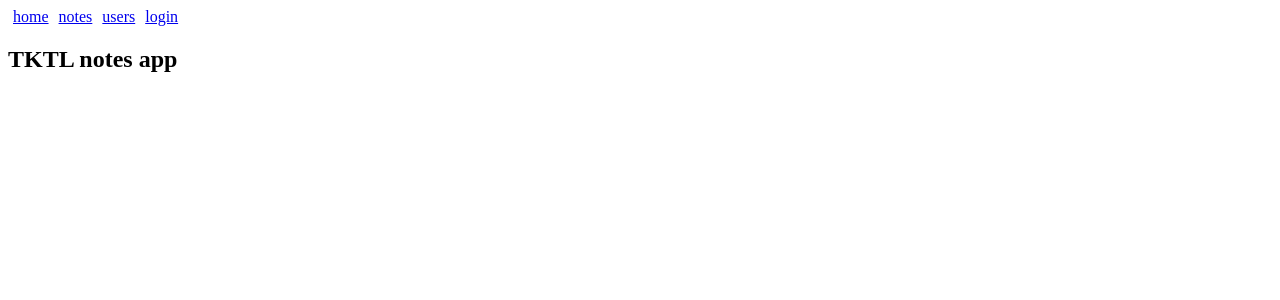
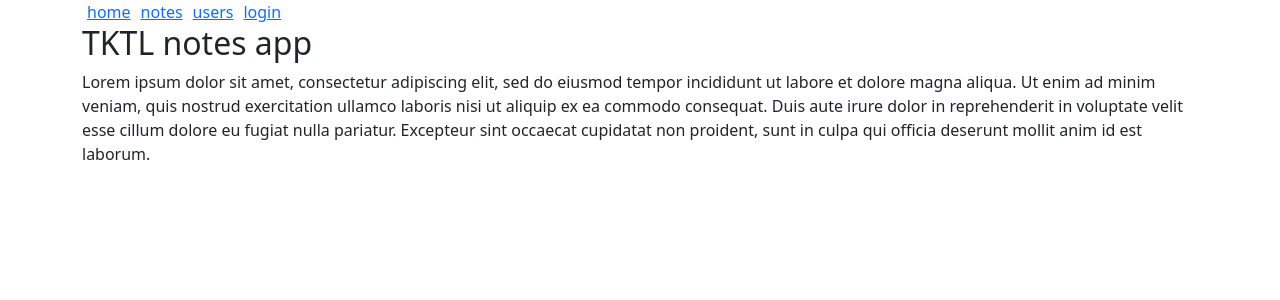
Before and after one commit to Serenablack/react-router, a React (Create React App) app: page / in a window 1280 px wide. Shown: the top 300 px of the page. Built offline with nearby package versions, Linux system fonts and the light colour scheme.

Commit message:
adding styles using react bootstrap

```diff
--- a/package.json
+++ b/package.json
@@ -7,6 +7,7 @@
     "@testing-library/react": "^13.3.0",
     "@testing-library/user-event": "^13.5.0",
     "react": "^18.2.0",
+    "react-bootstrap": "^2.5.0",
     "react-dom": "^18.2.0",
     "react-router-dom": "^6.3.0",
     "react-scripts": "5.0.1",
--- a/public/index.html
+++ b/public/index.html
@@ -10,10 +10,12 @@
       content="Web site created using create-react-app"
     />
     <link rel="apple-touch-icon" href="%PUBLIC_URL%/logo192.png" />
-    <!--
-      manifest.json provides metadata used when your web app is installed on a
-      user's mobile device or desktop. See https://developers.google.com/web/fundamentals/web-app-manifest/
-    -->
+    <link
+      rel="stylesheet"
+      href="https://cdn.jsdelivr.net/npm/bootstrap@5.1.3/dist/css/bootstrap.min.css"
+      integrity="sha384-1BmE4kWBq78iYhFldvKuhfTAU6auU8tT94WrHftjDbrCEXSU1oBoqyl2QvZ6jIW3"
+      crossorigin="anonymous"
+    />
 
     <!--
       Notice the use of %PUBLIC_URL% in the tags above.
--- a/src/App.js
+++ b/src/App.js
@@ -1,4 +1,6 @@
 import { useState } from "react";
+import { Table, Form, Button } from "react-bootstrap";
+
 import {
   Routes,
   Route,
@@ -9,20 +11,34 @@
 } from "react-router-dom";
 const Home = () => (
   <div>
-    <h2>TKTL notes app</h2>{" "}
+    <h2>TKTL notes app</h2>
+    <p>
+      Lorem ipsum dolor sit amet, consectetur adipiscing elit, sed do eiusmod
+      tempor incididunt ut labore et dolore magna aliqua. Ut enim ad minim
+      veniam, quis nostrud exercitation ullamco laboris nisi ut aliquip ex ea
+      commodo consequat. Duis aute irure dolor in reprehenderit in voluptate
+      velit esse cillum dolore eu fugiat nulla pariatur. Excepteur sint occaecat
+      cupidatat non proident, sunt in culpa qui officia deserunt mollit anim id
+      est laborum.
+    </p>
   </div>
 );
 
 const Notes = ({ notes }) => (
   <div>
     <h2>Notes</h2>
-    <ul>
-      {notes.map((note) => (
-        <li key={note.id}>
-          <Link to={`/notes/${note.id}`}>{note.content}</Link>
-        </li>
-      ))}
-    </ul>
+    <Table striped>
+      <tbody>
+        {notes.map((note) => (
+          <tr key={note.id}>
+            <td>
+              <Link to={`/notes/${note.id}`}>{note.content} </Link>
+            </td>
+            <td>{note.user}</td>
+          </tr>
+        ))}
+      </tbody>
+    </Table>
   </div>
 );
 const Note = ({ note }) => {
@@ -32,6 +48,7 @@
   return (
     <div>
       <h2>Notes</h2>
+
       <div>
         <h2>{note.content}</h2>
         <div>{note.user}</div>
@@ -54,7 +71,7 @@
 
   const onSubmit = (event) => {
     event.preventDefault();
-    props.onLogin("Raju");
+    props.onLogin("Sandhya");
     navigate("/");
   };
 
@@ -62,13 +79,15 @@
     <div>
       <h2>login</h2>
       <form onSubmit={onSubmit}>
-        <div>
-          username: <input />
-        </div>
-        <div>
-          password: <input type="password" />
-        </div>
-        <button type="submit">login</button>
+        <Form.Group>
+          <Form.Label>username:</Form.Label>
+          <Form.Control type="text" name="username" />
+          <Form.Label>password:</Form.Label>
+          <Form.Control type="password" />
+          <Button variant="primary" type="submit">
+            login
+          </Button>
+        </Form.Group>
       </form>
     </div>
   );
@@ -113,7 +132,7 @@
     : null;
 
   return (
-    <div>
+    <div className="container">
       <div>
         <Link style={padding} to="/">
           home
```
Also changed, not shown: 1 other file (tests, documents, lock files or other folders).
